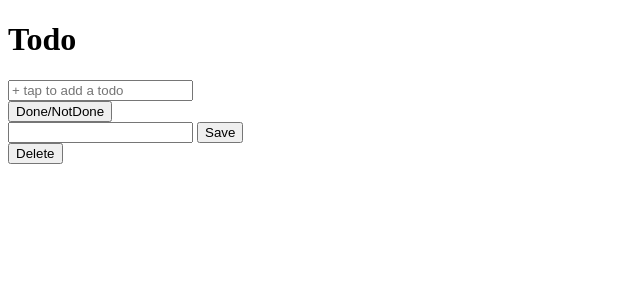
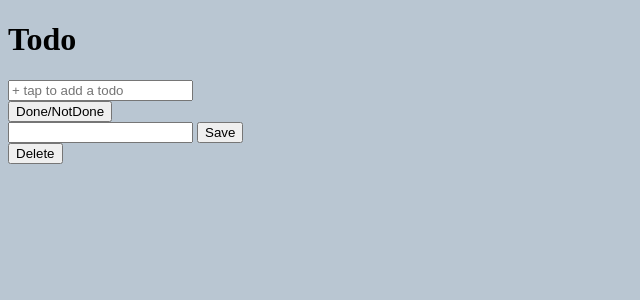
Before and after one commit to ecila7290/sveltekit-app, a SvelteKit app: page / in a window 1280 px wide. Shown: the top 300 px of the page, without its empty margins (0-640 px from the left). Built offline with nearby package versions, Linux system fonts and the light colour scheme.

Commit message:
c: Add layout for background color

```diff
--- /dev/null
+++ b/src/app.css
@@ -0,0 +1,3 @@
+body {
+  background-color: #b9c6d2;
+}
--- /dev/null
+++ b/src/routes/+layout.svelte
@@ -0,0 +1,7 @@
+<script>
+  import "../app.css";
+</script>
+
+<main>
+  <slot></slot>
+</main>
```
